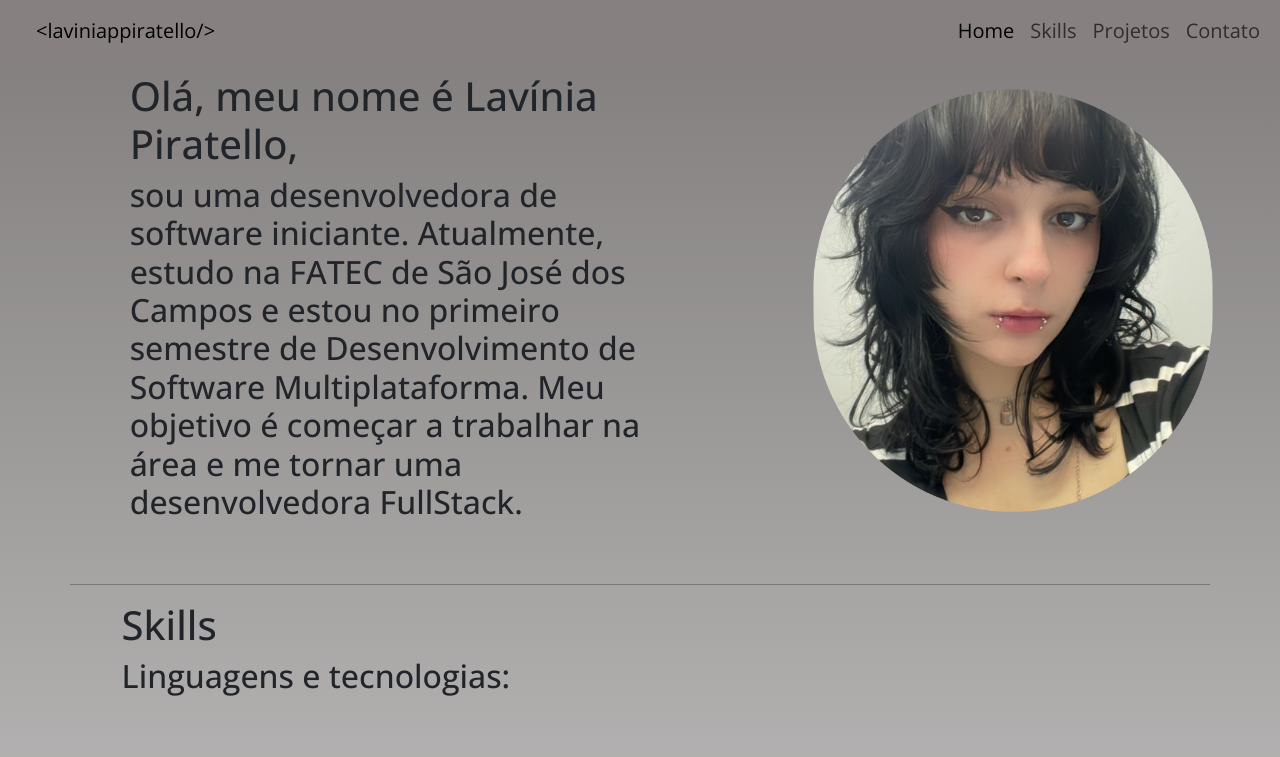
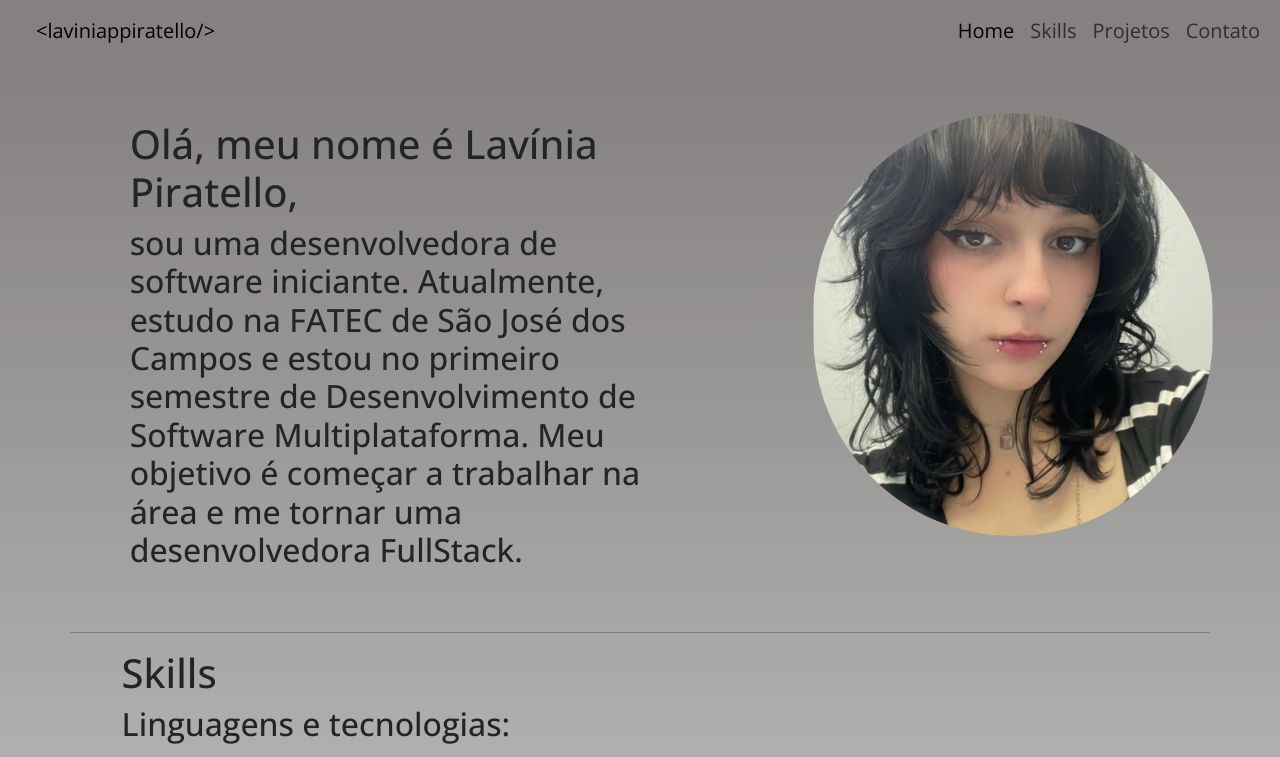
Before and after one commit to laviniappiratello/portfolio, a plain HTML site: page index.html in a window 1280 px wide. Shown: the top 757 px of the page. Drawn offline with nearby package versions, Linux system fonts and the light colour scheme.

Commit message:
Update index.html

```diff
--- a/index.html
+++ b/index.html
@@ -9,7 +9,7 @@
 
     <link href="https://fonts.googleapis.com/css2?family=Open+Sans:ital,wght@0,300..800;1,300..800&display=swap" rel="stylesheet">
     <link rel="stylesheet" href="./style.css">
-    <link rel="icon" href="./images/black_cat_icon_177458.webp"> <!-- Correção do favicon -->
+    <link rel="icon" href="./images/black_cat_icon_177458.webp">
     <link href="https://cdn.jsdelivr.net/npm/bootstrap@5.3.3/dist/css/bootstrap.min.css" rel="stylesheet" integrity="sha384-QWTKZyjpPEjISv5WaRU9OFeRpok6YctnYmDr5pNlyT2bRjXh0JMhjY6hW+ALEwIH" crossorigin="anonymous">
 </head>
 <body>
@@ -49,7 +49,7 @@
 
     <div id="sobremim">
         <div id="texto">
-            <h1>Olá, meu nome é Lavínia Piratello,</h1>
+            <h1 class="mt-5">Olá, meu nome é Lavínia Piratello,</h1>
             <h2>sou uma desenvolvedora de software iniciante. Atualmente, estudo na FATEC de São José dos Campos e estou no primeiro semestre de Desenvolvimento de Software Multiplataforma. Meu objetivo é começar a trabalhar na área e me tornar uma desenvolvedora FullStack.</h2>
         </div>
         <img src="./images/image.png" alt="Lavínia Piratello ">
```
